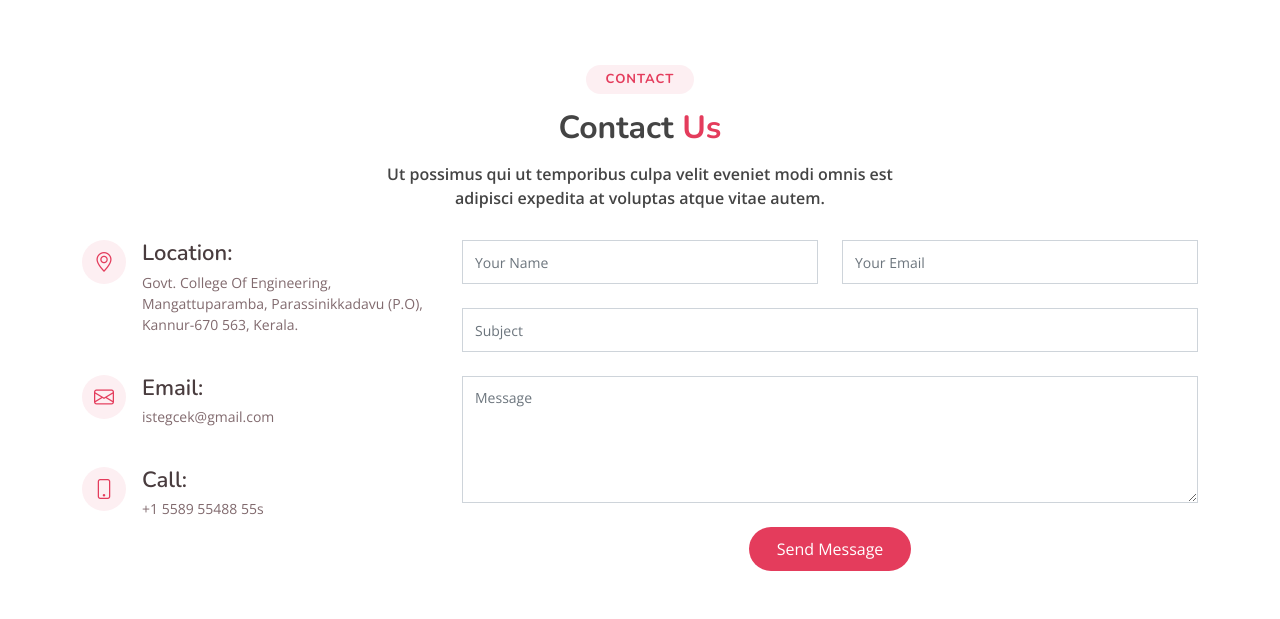
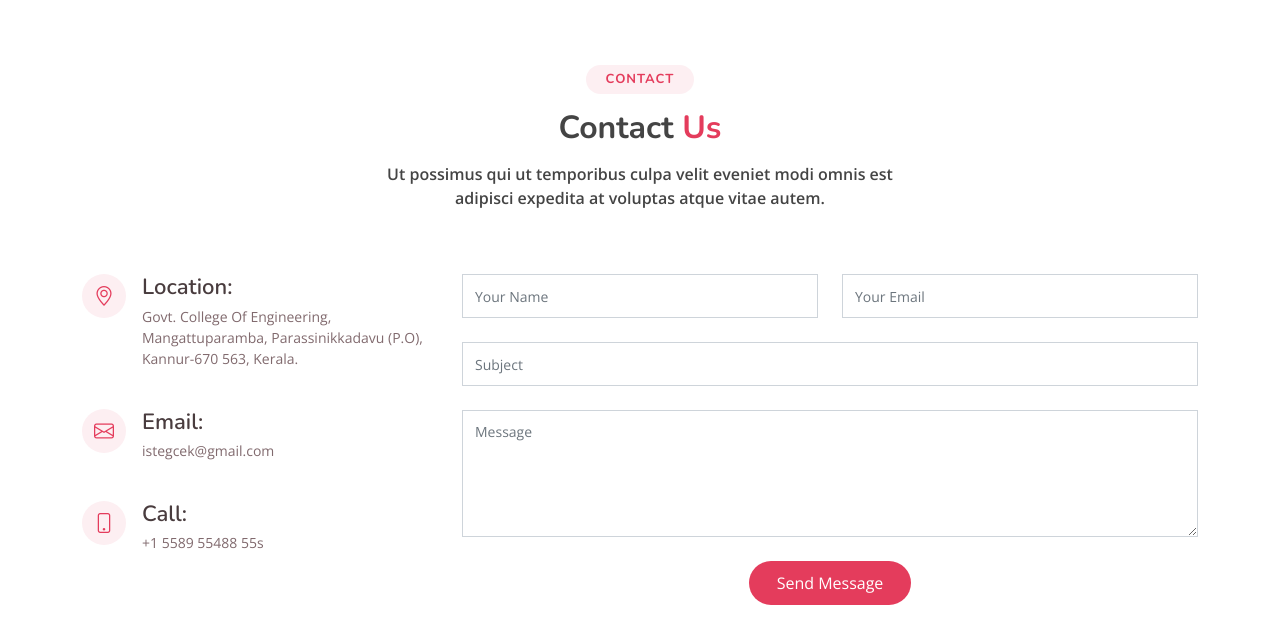
Before and after one commit to arshaddanish/iste-gcek-website, a PHP site: page / in a window 1280 px wide. Shown: the part 5554-6173 px from the top of the page. Run offline with PHP 8.4, Linux system fonts and the light colour scheme.

Commit message:
update contact section

```diff
--- a/assets/css/style.css
+++ b/assets/css/style.css
@@ -749,6 +749,14 @@
   }
 }
 
+.contact .section-title {
+  padding-bottom: 4rem;
+}
+
+.contact .info-form {
+  margin-bottom: 4rem;
+}
+
 .contact .info {
   width: 100%;
   background: #fff;
--- a/assets/sass/_contact.scss
+++ b/assets/sass/_contact.scss
@@ -1,4 +1,12 @@
 .contact {
+  .section-title {
+    padding-bottom: 4rem;
+  }
+
+  .info-form {
+    margin-bottom: 4rem;
+  }
+
   .info {
     width: 100%;
     background: #fff;
--- a/index.html
+++ b/index.html
@@ -610,7 +610,7 @@
             autem.</p>
         </div>
 
-        <div class="row mb-5">
+        <div class="row info-form">
           <div class="col-lg-4">
             <div class="info">
               <div class="address">
```
